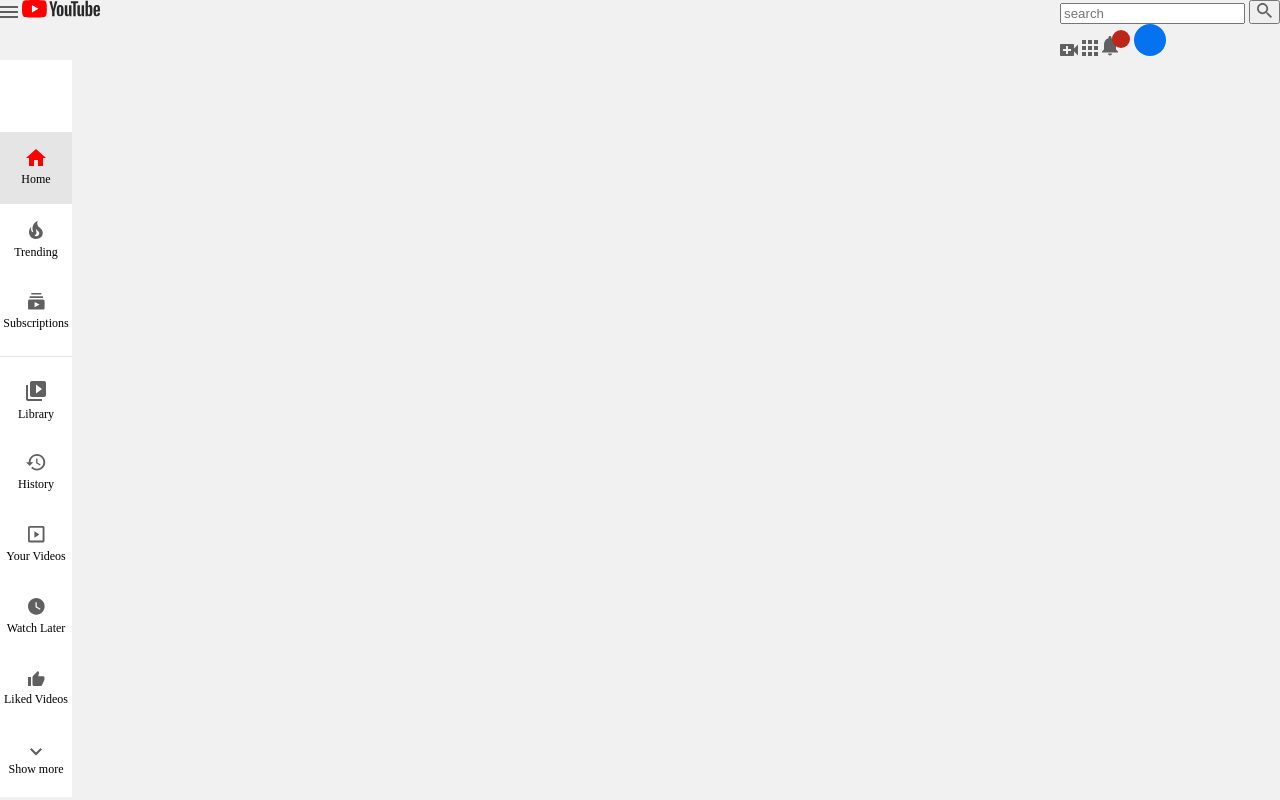
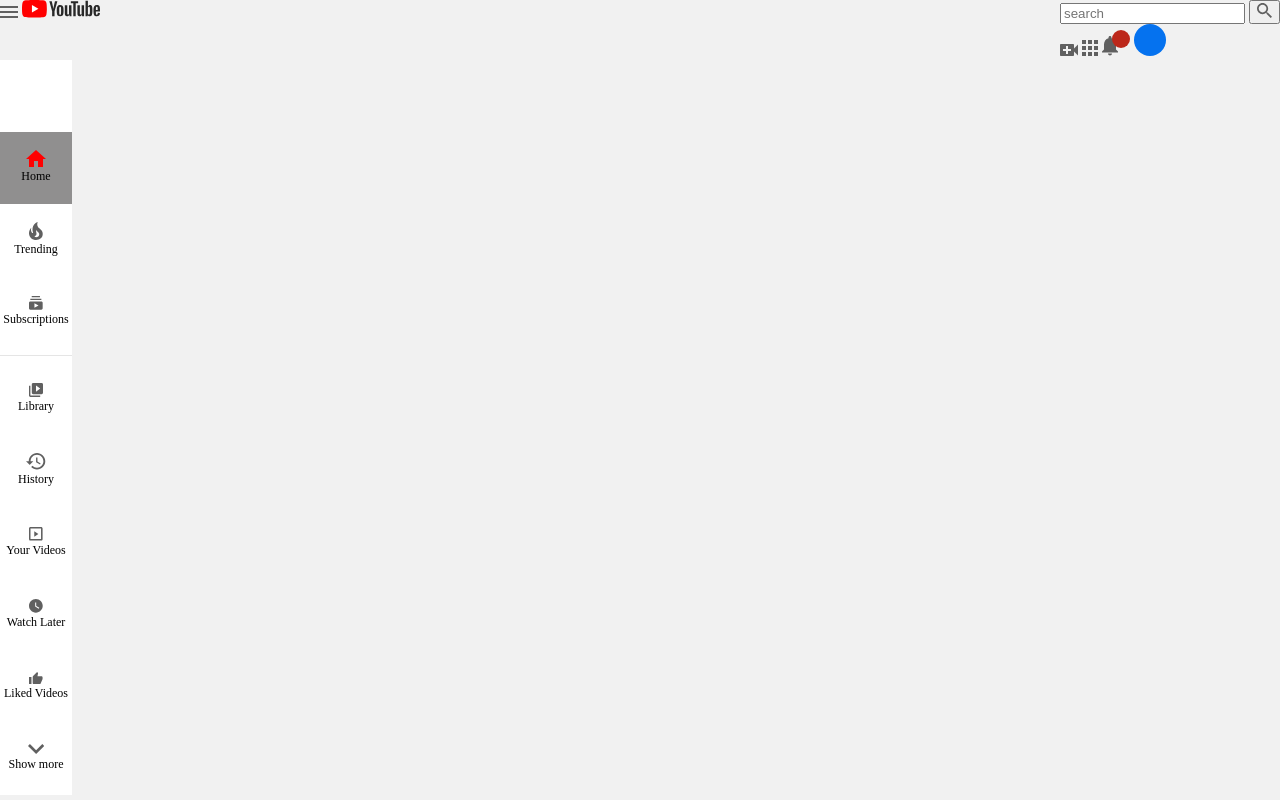
Before and after one commit to raimondsSeglins/youtube-bootcamp-rs, a plain HTML site: page index.html in a window 1280 px wide. Drawn offline with Linux system fonts and the light colour scheme.

Commit message:
added new files side-menu.scss

```diff
--- a/index.html
+++ b/index.html
@@ -67,78 +67,94 @@
 </div>
 
 <nav class="side-menu side-menu--closed">
-    <a href="#" class="current">
+    <a href="#" class="current" title="Home">
         <span class="icon">
-            <svg width="20" height="17" viewBox="0 0 20 17" fill="none" xmlns="http://www.w3.org/2000/svg">
+            <svg height="1.2143em" viewBox="0 0 20 17" fill="none" xmlns="http://www.w3.org/2000/svg">
                 <path d="M8 17V11H12V17H17V9H20L10 0L0 9H3V17" fill="inherit"/>
             </svg>
         </span>
         <span class="text">Home</span>
     </a>
 
-    <a href="#" >
+    <a href="#" title="Trending">
         <span class="icon">
-            <svg width="14" height="18" viewBox="0 0 14 18" fill="none" xmlns="http://www.w3.org/2000/svg">
+            <svg width="1em" viewBox="0 0 14 18" fill="none" xmlns="http://www.w3.org/2000/svg">
                 <path d="M12.421 8.2C12.191 7.9 11.921 7.64 11.661 7.38C11.011 6.78 10.261 6.35 9.63096 5.72C8.17096 4.26 7.85096 1.85 8.78096 0C7.88096 0.23 7.03096 0.75 6.33096 1.32C3.79096 3.4 2.79096 7.07 3.99096 10.22C4.03096 10.32 4.07096 10.42 4.07096 10.55C4.07096 10.77 3.92096 10.97 3.72096 11.05C3.50096 11.15 3.26096 11.09 3.08096 10.93C3.02096 10.88 2.98096 10.83 2.93096 10.76C1.83096 9.33 1.65096 7.28 2.40096 5.64C0.760959 7 -0.109041 9.3 0.0109586 11.47C0.0509586 11.97 0.110959 12.47 0.280959 12.97C0.420959 13.57 0.680959 14.17 1.00096 14.7C2.04096 16.43 3.87096 17.67 5.84096 17.92C7.94096 18.19 10.191 17.8 11.801 16.32C13.601 14.66 14.251 12.02 13.301 9.72L13.171 9.46C12.971 9.01 12.701 8.59 12.391 8.21L12.421 8.2ZM9.32096 14.5C9.04096 14.74 8.59096 15 8.24096 15.1C7.14096 15.48 6.04096 14.94 5.36096 14.28C6.56096 14 7.26096 13.12 7.46096 12.23C7.63096 11.43 7.32096 10.77 7.19096 10C7.07096 9.26 7.09096 8.63 7.39096 7.94C7.54096 8.32 7.74096 8.7 7.97096 9C8.73096 10 9.92096 10.44 10.171 11.8C10.211 11.94 10.231 12.08 10.231 12.23C10.261 13.05 9.91096 13.95 9.31096 14.49L9.32096 14.5Z" fill="inherit"/>
             </svg>
         </span>
         <span class="text">Trending</span>
     </a>
-    <a href="#">
+    <a href="#" title="Subscriptions">
         <span class="icon">
-            <svg width="17" height="17" viewBox="0 0 17 17" fill="none" xmlns="http://www.w3.org/2000/svg">
+            <svg width="1em" viewBox="0 0 17 17" fill="none" xmlns="http://www.w3.org/2000/svg">
                 <path d="M15 5H1.6V3.3H15V5ZM13.3 0H3.3V1.6H13.3V0ZM16.6 8.3V15C16.6 16 15.9 16.6 15 16.6H1.6C0.6 16.6 0 15.9 0 15V8.3C0 7.3 0.7 6.6 1.6 6.6H15C16 6.6 16.6 7.4 16.6 8.3ZM11.6 11.6L6.6 8.9V14.3L11.6 11.6Z" fill="inherit"/>
             </svg>
         </span>
         <span class="text">Subscriptions</span>
      </a>
      <hr>
-     <a href="#">
+     <a href="#" title="Library">
          <span class="icon">
-            <svg width="20" height="20" viewBox="0 0 20 20" fill="none" xmlns="http://www.w3.org/2000/svg">
+            <svg width="1em" viewBox="0 0 20 20" fill="none" xmlns="http://www.w3.org/2000/svg">
                 <path d="M2 4H0V18C0 19.1 0.9 20 2 20H16V18H2V4ZM18 0H6C4.9 0 4 0.9 4 2V14C4 15.1 4.9 16 6 16H18C19.1 16 20 15.1 20 14V2C20 0.9 19.1 0 18 0ZM10 12.5V3.5L16 8L10 12.5Z" fill="inherit"/>
             </svg>
         </span>
         <span class="text">Library</span>
      </a>
-     <a href="#">
+     <a href="#" title="History">
          <span class="icon">
-            <svg width="20" height="17" viewBox="0 0 20 17" fill="none" xmlns="http://www.w3.org/2000/svg">
+            <svg height="1.2143em" viewBox="0 0 20 17" fill="none" xmlns="http://www.w3.org/2000/svg">
                 <path d="M10.98 0C6.43 0 2.75 3.7 2.75 8.25H0L3.57 11.82L3.61 11.95L7.31 8.25H4.58C4.58 4.71 7.45 1.83 11 1.83C14.54 1.83 17.4 4.71 17.4 8.25C17.4 11.79 14.54 14.67 11 14.67C9.22 14.67 7.62 13.94 6.46 12.77L5.16 14.07C6.66 15.57 8.71 16.5 10.99 16.5C15.57 16.5 19.27 12.8 19.27 8.25C19.27 3.69 15.57 0 11.01 0H10.98ZM10.08 4.58V9.18L14 11.48L14.66 10.38L11.46 8.48V4.58H10.08Z" fill="inherit"/>
             </svg>
         </span>
         <span class="text">History</span>
      </a>
-     <a href="#">
+     <a href="#" title="Your Videos">
          <span class="icon">
-            <svg width="17" height="17" viewBox="0 0 17 17" fill="none" xmlns="http://www.w3.org/2000/svg">
+            <svg width="1em" viewBox="0 0 17 17" fill="none" xmlns="http://www.w3.org/2000/svg">
                 <path fill-rule="evenodd" clip-rule="evenodd" d="M14.6028 14.6028V1.80278H1.80278V14.6028H14.6028ZM1.80278 0.00278302H14.6028C14.8474 -0.0108303 15.0923 0.0256523 15.3224 0.109996C15.5524 0.194339 15.7628 0.324766 15.9407 0.493288C16.1186 0.66181 16.2602 0.864876 16.3569 1.09005C16.4535 1.31522 16.5032 1.55775 16.5028 1.80278V14.6028C16.5173 14.8561 16.4781 15.1096 16.3877 15.3467C16.2974 15.5838 16.1579 15.7991 15.9785 15.9785C15.7991 16.1579 15.5838 16.2974 15.3467 16.3877C15.1096 16.4781 14.8561 16.5173 14.6028 16.5028H1.80278C1.55775 16.5032 1.31522 16.4535 1.09005 16.3569C0.864876 16.2602 0.661809 16.1186 0.493287 15.9407C0.324766 15.7628 0.194338 15.5524 0.109995 15.3224C0.0256516 15.0923 -0.0108311 14.8474 0.00278228 14.6028V1.80278C0.00278228 1.32539 0.192424 0.867556 0.52999 0.529991C0.867555 0.192425 1.32539 0.00278302 1.80278 0.00278302ZM6.40283 11.7028V5.30276L11.4028 8.50276L6.40283 11.7028Z" fill="inherit"/>
             </svg>
         </span>
         <span class="text">Your Videos</span>
     </a>
-    <a href="#">
+    <a href="#" title="Watch Later">
         <span class="icon">
-            <svg width="17" height="17" viewBox="0 0 17 17" fill="none" xmlns="http://www.w3.org/2000/svg">
+            <svg width="1em" viewBox="0 0 17 17" fill="none" xmlns="http://www.w3.org/2000/svg">
                 <path d="M8.33 0C3.75 0 0 3.75 0 8.33C0 12.91 3.75 16.66 8.33 16.66C12.91 16.66 16.66 12.91 16.66 8.33C16.66 3.75 12.91 0 8.33 0ZM11.83 11.83L7.5 9.16V4.16H8.75V8.5L12.5 10.75L11.83 11.83Z" fill="inherit"/>
             </svg>
         </span>
         <span class="text">Watch Later</span>
     </a>
     <a href="#">
-        <span class="icon">
-            <svg width="17" height="15" viewBox="0 0 17 15" fill="none" xmlns="http://www.w3.org/2000/svg">
+        <span class="icon" title="Liked Videos">
+            <svg width="1em" viewBox="0 0 17 15" fill="none" xmlns="http://www.w3.org/2000/svg">
                 <path d="M0 15H3V6H0V15ZM16.5 6.75C16.5 5.92 15.82 5.25 15 5.25H10.27L10.97 1.82L11 1.58C11 1.28 10.87 0.98 10.67 0.78L9.87 0L4.95 4.95C4.65 5.21 4.5 5.59 4.5 6V13.5C4.5 14.32 5.17 15 6 15H12.75C13.37 15 13.9 14.62 14.13 14.1L16.4 8.8C16.46 8.62 16.5 8.44 16.5 8.25V6.75Z" fill="inherit"/>
             </svg>
         </span>
         <span class="text">Liked Videos</span>
     </a>
     <a href="#">
-        <span class="icon">
-            <svg width="12" height="8" viewBox="0 0 12 8" fill="none" xmlns="http://www.w3.org/2000/svg">
+        <span class="icon" title="Show more">
+            <svg width="1.16em" viewBox="0 0 12 8" fill="none" xmlns="http://www.w3.org/2000/svg">
                 <path d="M10.59 0L6 4.58L1.41 0L0 1.41L6 7.41L12 1.41L10.59 0Z" fill="inherit"/>
             </svg>
         </span>
         <span class="text">Show more</span>
     </a>
 </nav>
+
+
+<script>
+    function mediaSize(x) {
+        if (x.matches) {
+            document
+                .querySelector('.side-menu')
+                .classList.add('side-menu--closed');
+        }
+    }
+
+    var x = window.matchMedia('(max-width: 600px)');
+    mediaSize(x);
+    x.addListener(mediaSize);
+
+</script>
--- /dev/null
+++ b/side-menu.scss
@@ -0,0 +1,103 @@
+$base_size: 14;
+
+@function getEm($size_in_px) {
+  @return $size_in_px/14 + 0em;
+}
+
+a {
+  text-decoration: none;
+}
+.side-menu {
+  font-size: $base_size + 0px;
+  width: 240px;
+  display: flex;
+  flex-direction: column;
+  background: #fff;
+
+  hr {
+    width: 100%;
+    height: 1px;
+    background: #e5e5e5;
+    border: 0;
+  }
+
+  a {
+    display: flex;
+    align-items: center;
+    height: 2.86em;
+    width: 100%;
+    line-height: 1.14rem;
+    color: black;
+    padding-left: 1.86em;
+    box-sizing: border-box;
+    transition: background 0.5s;
+
+    &:hover {
+      background: rgba(26, 25, 25, 0.5);
+    }
+  }
+
+  .icon {
+    display: flex;
+    justify-content: center;
+    width: 1.79em;
+    margin-right: 1em;
+  }
+  a:active svg,
+  & .current svg {
+    fill: red;
+    transition: fill 0.5s;
+  }
+
+  a.current {
+    background: rgba(34, 33, 33, 0.5);
+  }
+
+  &--closed {
+    width: 72px;
+  }
+
+  a {
+    flex-direction: column;
+    padding: 0;
+    height: 72px;
+    justify-content: center;
+    align-items: center;
+
+    .text {
+      font-size: 9px;
+    }
+
+    .icon {
+      margin-right: 0;
+      width: initial;
+    }
+  }
+}
+
+.side-menu a:hover {
+  background-color: lightgray;
+}
+svg {
+  fill: #606060;
+  transition: fill 0.5s;
+}
+
+.side-menu--closed a .text {
+  font-size: 12px;
+}
+
+@media only screen and (max-width: 600px) {
+  .side-menu {
+    font-size: 12px;
+  }
+}
+
+@media only screen and (max-width: 450px) {
+  .side-menu--closed {
+    width: 55px;
+  }
+  .side-menu--closed .text {
+    display: none;
+  }
+}
```
Also changed, not shown: side-menu.css, 1 other file.
